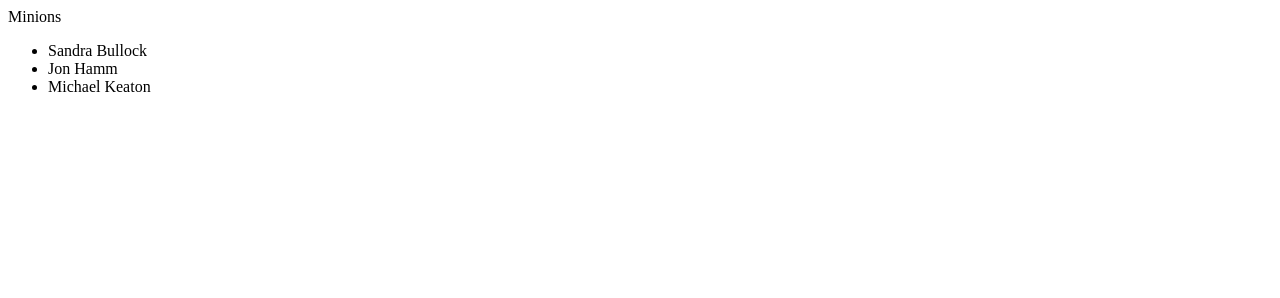
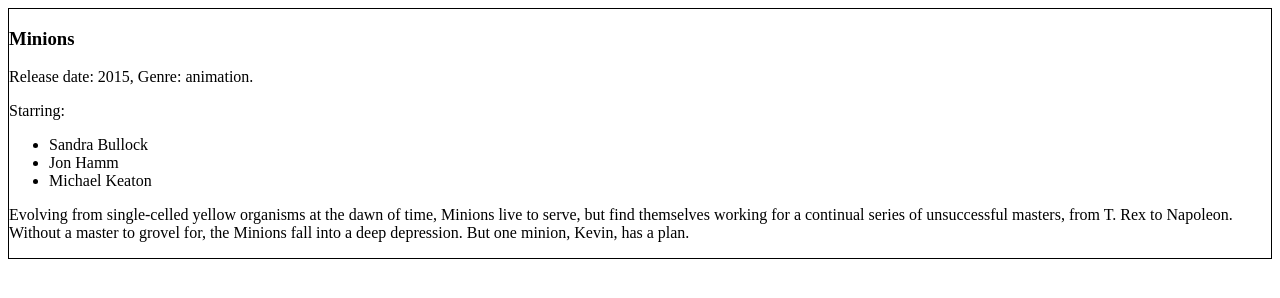
Before and after one commit to samanthabretous/movie_info_generator, a plain HTML site: page index.html in a window 1280 px wide. Drawn offline with nearby package versions, Linux system fonts and the light colour scheme.

Commit message:
finished step 1: displayed all info about the first movie

```diff
--- a/index.html
+++ b/index.html
@@ -10,17 +10,29 @@
 
     <script>
 function render(movieArray, displayWide) {
-    // This function will get called automagically.
-    // Replace this return call with the string of HTML that you
-    // generate:
+  // This function will get called automagically with the return call.
+
+  function cast(array){
     var castStr = ''
-    for(var i = 0; i < movieArray[0].cast.length; i++) {
-      castStr += '<li class="cast">' + movieArray[0].cast[i] + '</li>'
+    for(var i = 0; i < array[0].cast.length; i++) {
+      castStr += '<li class="cast">' + array[0].cast[i] + '</li>';
     }
-    console.log(movieArray[0])
-    return '<div>' + movieArray[0].name + '<ul>' + castStr + '</ul>' +'</div>'
+    return '<div> Starring: <ul>' + castStr + '</ul> </div>';
+  }
+
+  // wrap movie title within a h3 tag
+  var movieTitle = '<h3 class="name">' + movieArray[0].name + '</h3>';
+
+  // wrap the release date and genre in a paragraph.
+  // span tag is wrapped around the render infomation from object
+  var movieInfo = '<p> Release date: <span class="year">' + movieArray[0].year + '</span>, Genre: <span class="genre">' + movieArray[0].genre + '</span>.' + '</p>'
+
+  // wrap the movie description in sp
+  var movieDescription = '<p class="description">' + movieArray[0].description + '</p>'
+
+  console.log(movieArray[0])
+  return '<div class="movie animation">' + movieTitle + movieInfo + cast(movieArray) + movieDescription + '</div>'
 }
-// Add additional function definitions here.
     </script>
 
 </head>
```
